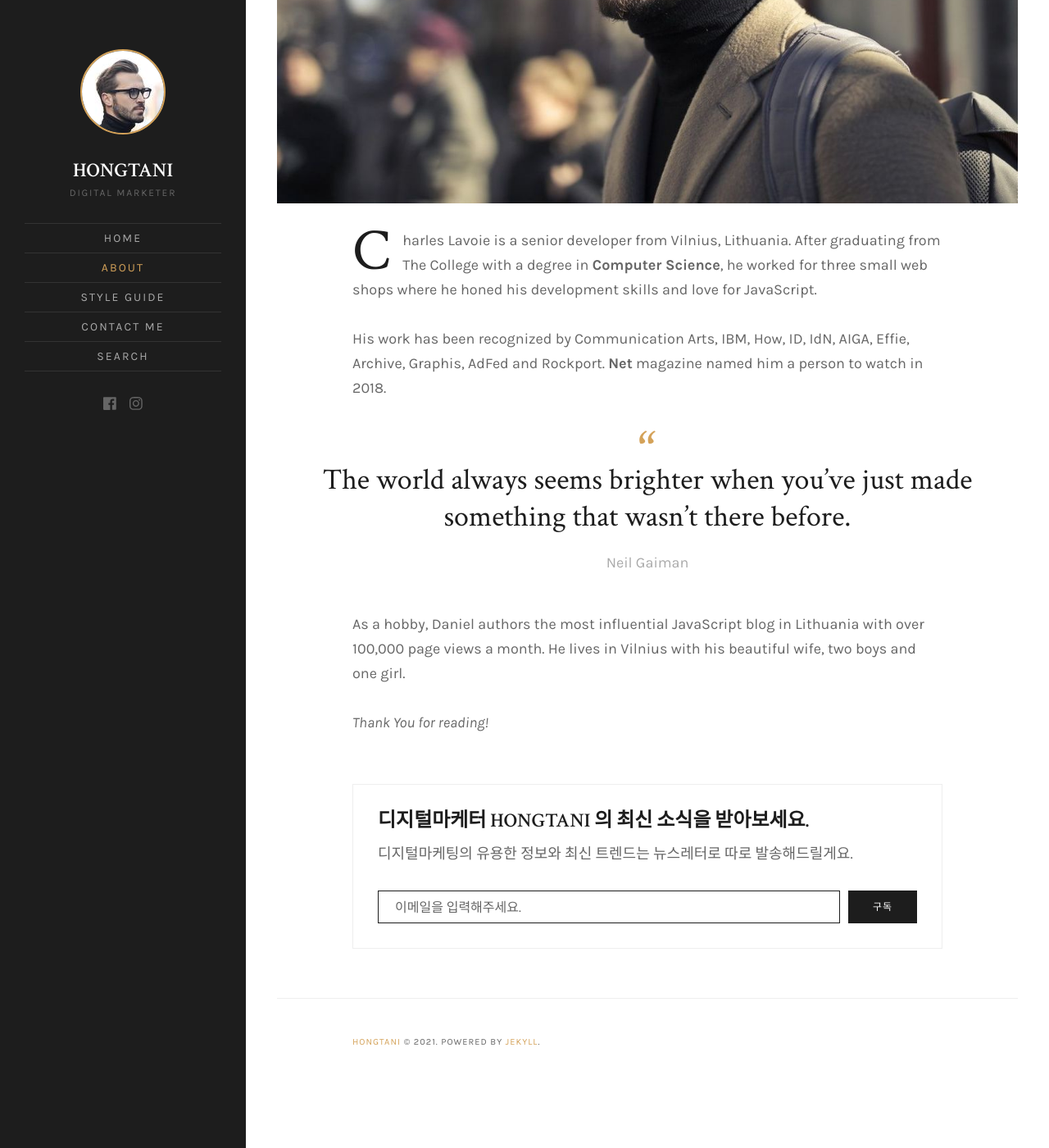
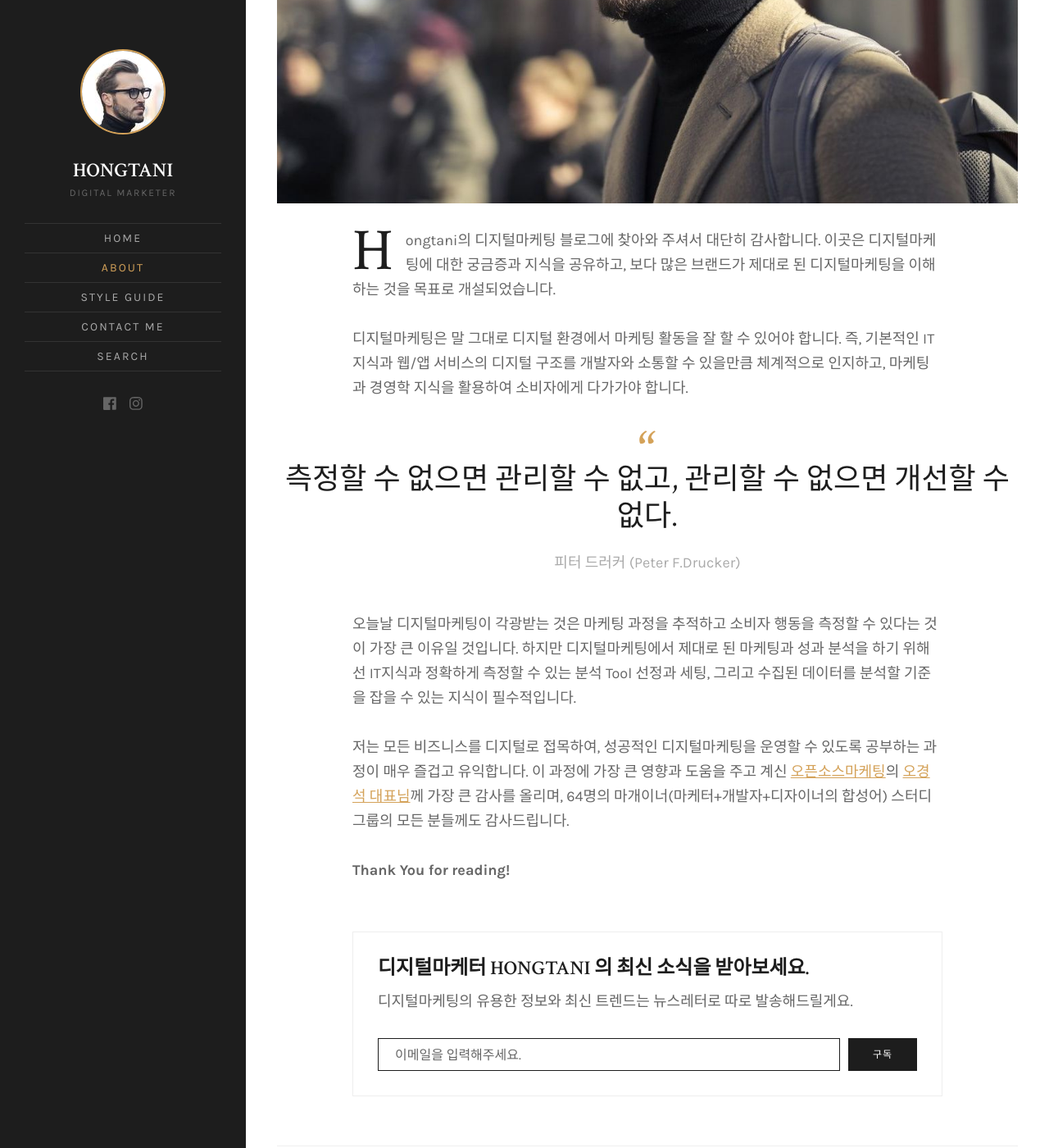
Before and after one commit to hongtani1/royce-theme-blog-kr, a Jekyll site: the page built from about.md, in a window 1280 px wide and 1400 px high, scrolled down 519 px. Shown: the whole window at 82% size. Built offline with Jekyll 4.4.1, drawn with Linux system fonts in a browser that asks for light colours.

Commit message:
어바웃 수정

```diff
--- a/_includes/search.html
+++ b/_includes/search.html
@@ -4,7 +4,7 @@
             <h1 class="post-title">{{ page.title }}</h1>
         </header><!-- .post-header -->
         <div id="search-box-inside">
-            <input type="text" id="search-input" class="search-field" placeholder="Type your keywords…">
+            <input type="text" id="search-input" class="search-field" placeholder="검색어를 입력해주세요.">
             <ul id="search-results" class="search-results"></ul>
         </div>
         <script src="{{ site.baseurl }}/assets/js/simple-jekyll-search.min.js"></script>
--- a/about.md
+++ b/about.md
@@ -4,12 +4,14 @@ title: About
 featured_image: /assets/images/pages/about.jpg
 ---
 
-Charles Lavoie is a senior developer from Vilnius, Lithuania. After graduating from The College with a degree in **Computer Science**, he worked for three small web shops where he honed his development skills and love for JavaScript.
+Hongtani의 디지털마케팅 블로그에 찾아와 주셔서 대단히 감사합니다. 이곳은 디지털마케팅에 대한 궁금증과 지식을 공유하고, 보다 많은 브랜드가 제대로 된 디지털마케팅을 이해하는 것을 목표로 개설되었습니다.
 
-His work has been recognized by Communication Arts, IBM, How, ID, IdN, AIGA, Effie, Archive, Graphis, AdFed and Rockport. **Net** magazine named him a person to watch in 2018.
+디지털마케팅은 말 그대로 디지털 환경에서 마케팅 활동을 잘 할 수 있어야 합니다. 즉, 기본적인 IT지식과 웹/앱 서비스의 디지털 구조를 개발자와 소통할 수 있을만큼 체계적으로 인지하고, 마케팅과 경영학 지식을 활용하여 소비자에게 다가가야 합니다.
 
->The world always seems brighter when you’ve just made something that wasn’t there before. <cite>Neil Gaiman</cite>
+>측정할 수 없으면 관리할 수 없고, 관리할 수 없으면 개선할 수 없다. <cite>피터 드러커 (Peter F.Drucker)</cite>
 
-As a hobby, Daniel authors the most influential JavaScript blog in Lithuania with over 100,000 page views a month. He lives in Vilnius with his beautiful wife, two boys and one girl.
+오늘날 디지털마케팅이 각광받는 것은 마케팅 과정을 추적하고 소비자 행동을 측정할 수 있다는 것이 가장 큰 이유일 것입니다. 하지만 디지털마케팅에서 제대로 된 마케팅과 성과 분석을 하기 위해선 IT지식과 정확하게 측정할 수 있는 분석 Tool 선정과 세팅, 그리고 수집된 데이터를 분석할 기준을 잡을 수 있는 지식이 필수적입니다.
 
-*Thank You for reading!*
+저는 모든 비즈니스를 디지털로 접목하여, 성공적인 디지털마케팅을 운영할 수 있도록 공부하는 과정이 매우 즐겁고 유익합니다. 이 과정에 가장 큰 영향과 도움을 주고 계신 [오픈소스마케팅](https://osoma.kr){:target="_blank"}의 [오경석 대표님](https://ogaeng.com){:target="_blank"}께 가장 큰 감사를 올리며, 64명의 마개이너(마케터+개발자+디자이너의 합성어) 스터디 그룹의 모든 분들께도 감사드립니다.
+
+**Thank You for reading!**
```
Also changed, not shown: search.html (line endings or trailing spaces), 17 other files.
